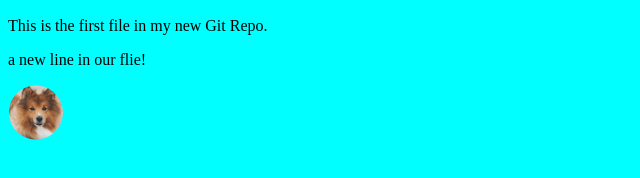
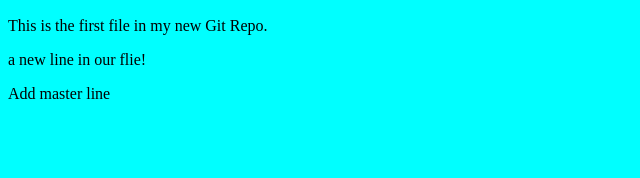
Before and after one commit to becca0525/test-kosta, a plain HTML site: page index.html in a window 1280 px wide. Shown: the part 138-316 px from the top of the page, without its empty margins (0-640 px from the left). Drawn offline with Linux system fonts and the light colour scheme.

Commit message:
add master line

```diff
--- a/index.html
+++ b/index.html
@@ -11,6 +11,6 @@
     <div><img src="dog1.png" alt="dog1" ></div>
     <p>This is the first file in my new Git Repo.</p>
     <p>a new line in our flie!</p>
-    <div> <img src="dog1.png" alt="hello dog"></div>
+    <p>Add master line</p>
 </body>
 </html>
```
